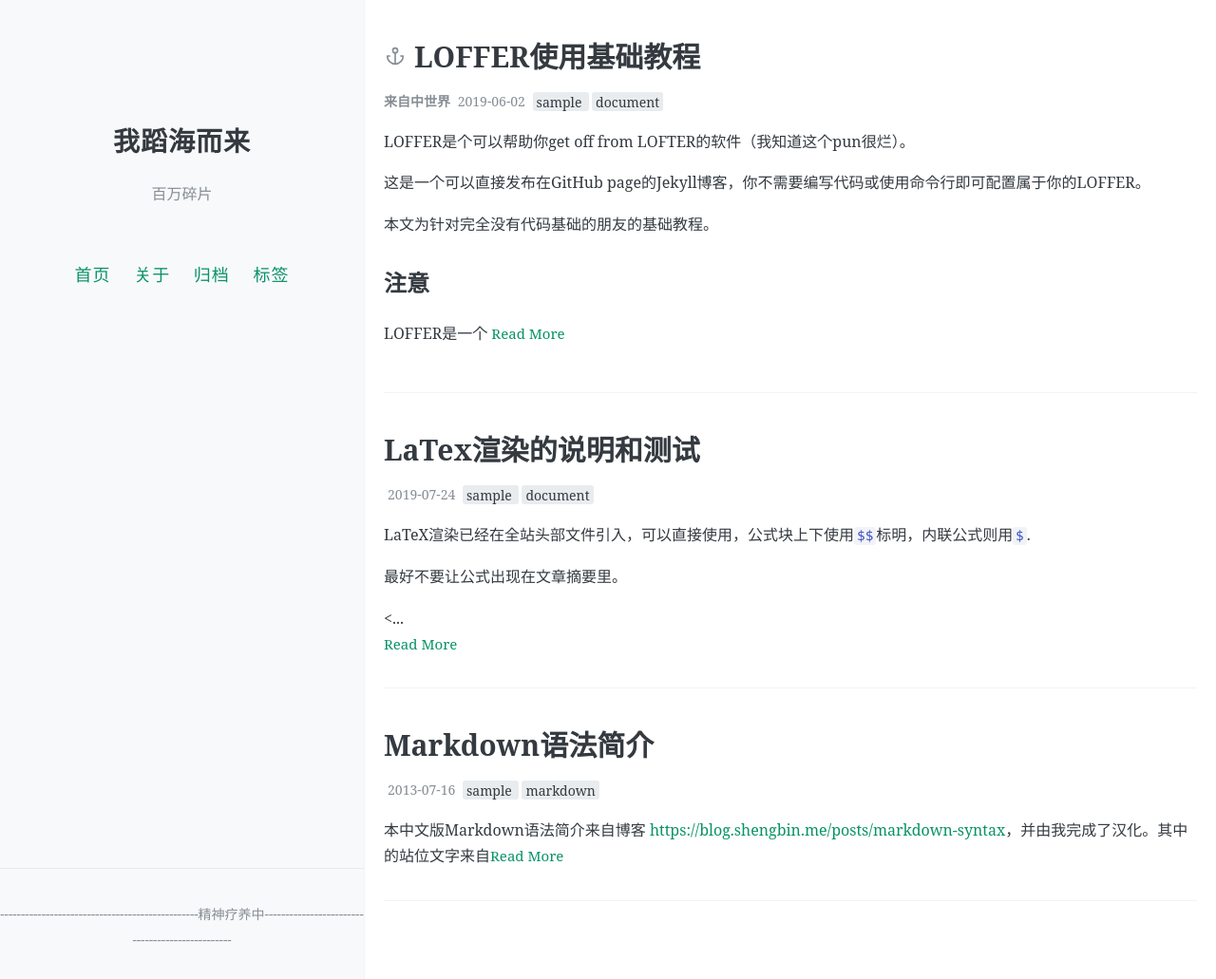
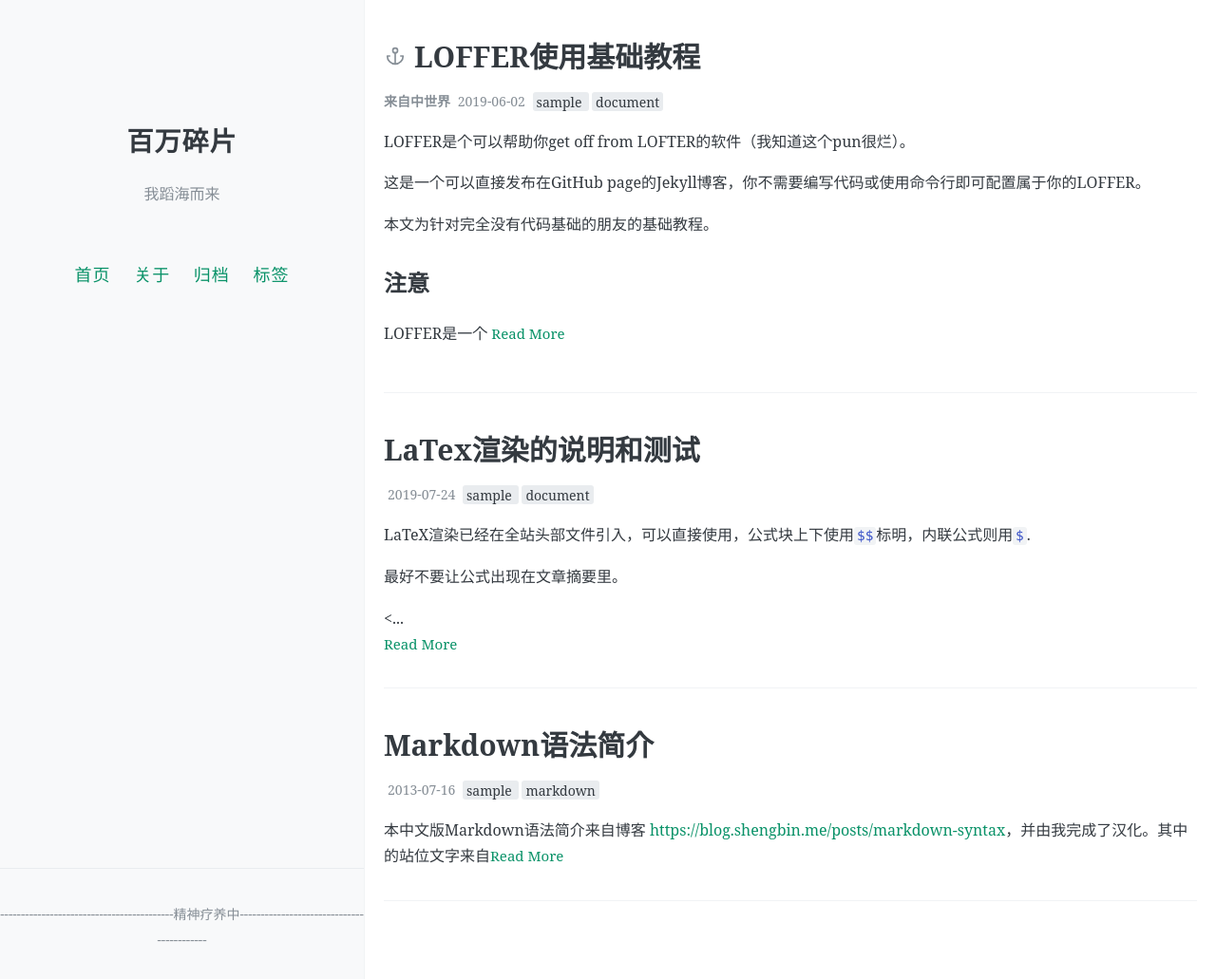
Before and after one commit to joyan707/rosydaydream, a Jekyll site: the page built from index.html, in a window 1280 px wide and 1037 px high. Shown: the top 1031 px of the window at 95% size. Built offline with Jekyll 4.4.1, drawn with Linux system fonts in a browser that asks for light colours; the list of posts is cut into pages by our own code; comment, search, counter and statistics services are not loaded.

```diff
--- a/_config.yml
+++ b/_config.yml
@@ -7,8 +7,8 @@
 # 井号后面的文字是说明文档，不会被程序读取。
 
 # 描述/签名
-name: 我蹈海而来
-description: 百万碎片
+name: 百万碎片
+description: 我蹈海而来
 
 # 输入你的网站域名（如果你没有添加自己的域名，而是直接用GitHub pages分配的域名的话可以省略）
 url:
@@ -64,7 +64,7 @@ footer-links:
   popi提问箱: #https://www.popiask.cn/dryroses
 
 # 站点页脚的文字
-footer-text: ------------------------------------------------精神疗养中------------------------------------------------
+footer-text: ------------------------------------------精神疗养中------------------------------------------
 
 #
 # 评论，注意，请不要同时添加多种不同的评论区
```
